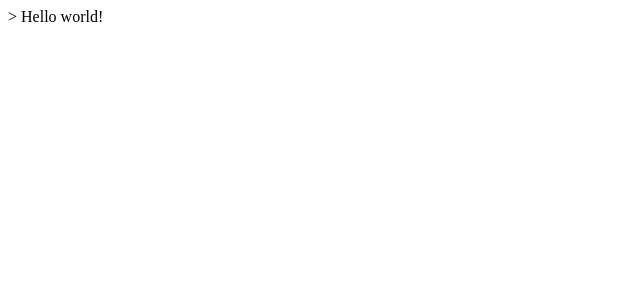
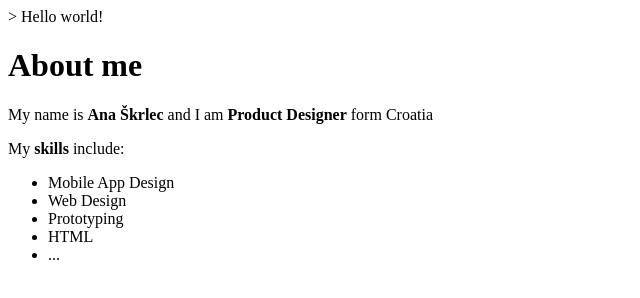
Before and after one commit to anaskrlec/anaskrlec.github.io, a plain HTML site: page index.html in a window 1280 px wide. Shown: the whole page, without its empty margins (0-640 px from the left). Drawn offline with Linux system fonts and the light colour scheme.

Commit message:
Add "About me" section

```diff
--- a/index.html
+++ b/index.html
@@ -6,6 +6,18 @@
 
     <body>
         Hello world!
+        <h1>About me</h1>
+        <p>My name is <strong>Ana Škrlec</strong> and I am <strong>Product Designer</strong> form Croatia</p>
+        <p>My <strong>skills</strong> include:</p>
+        <ul>
+            <li>Mobile App Design</li>
+            <li>Web Design</li>
+            <li>Prototyping</li>
+            <li>HTML</li>
+            <li>...</li>
+        </ul>
+
+
     </body>
 
 </html>
```
Also changed, not shown: 1 other file.
